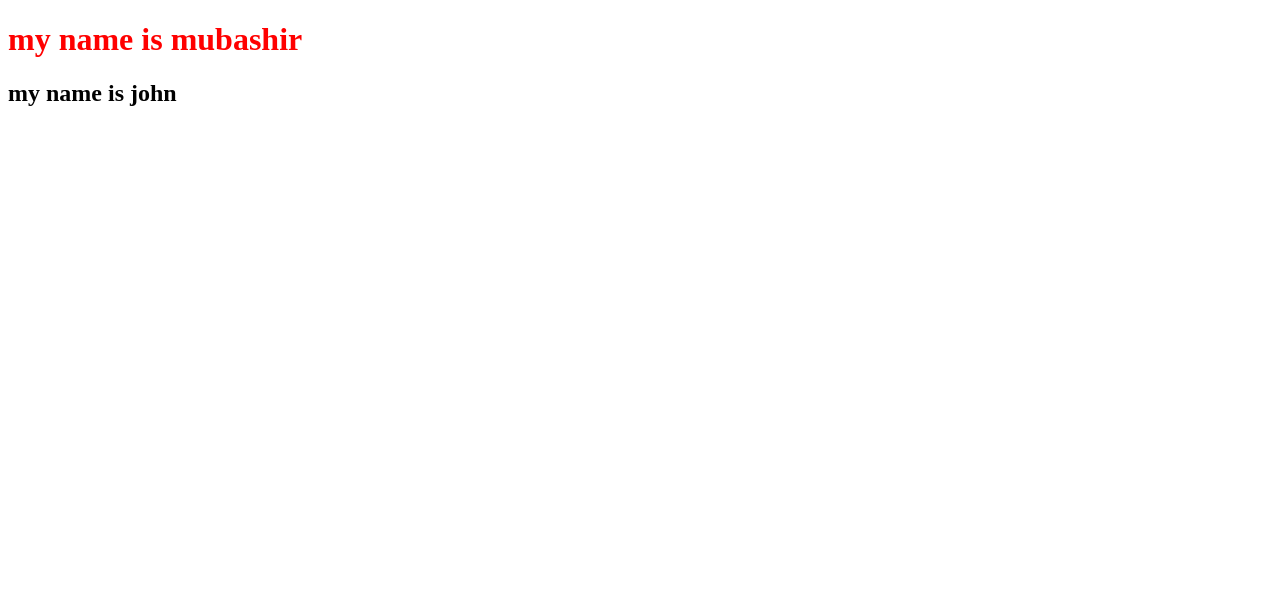
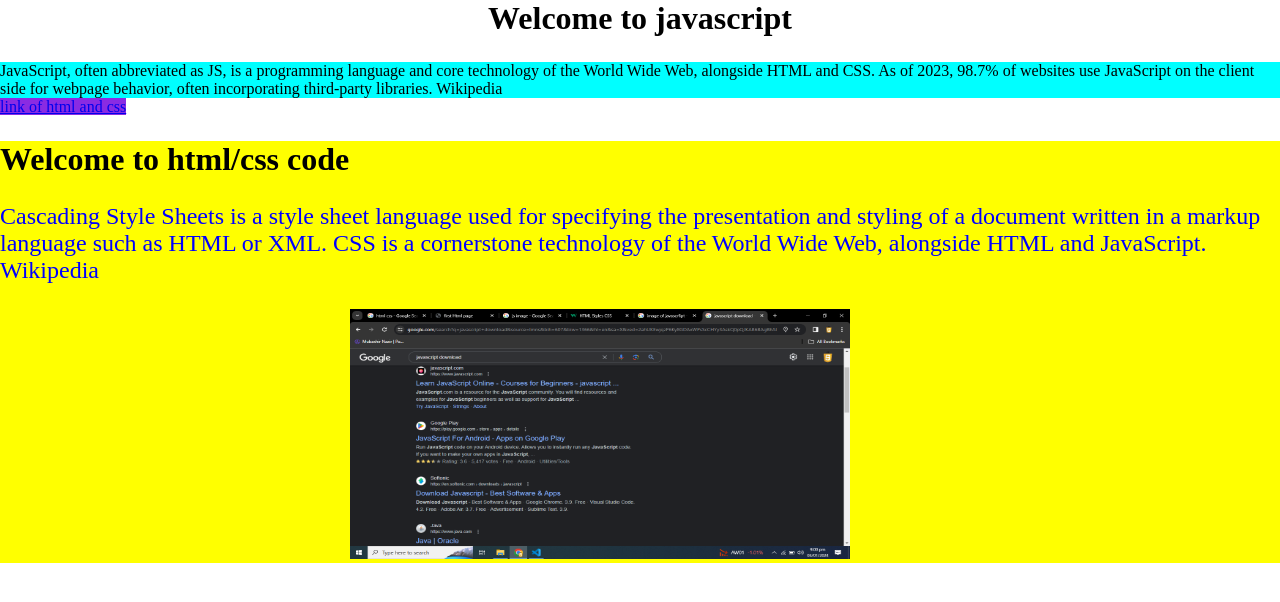
Before and after one commit to mubashirnazir42/practiceMore, a plain HTML site: page index.html in a window 1280 px wide. Drawn offline with Linux system fonts and the light colour scheme.

Commit message:
changed!

```diff
--- a/Style.css
+++ b/Style.css
@@ -1,3 +1,43 @@
-h1{
-    color: red;
+*{
+    margin:0%;
+    padding:0%;
+    box-sizing: border-box;
 }
+
+.center{
+text-align: center;
+margin-bottom: 25px;
+}
+
+.third{
+    background-color: blueviolet;
+    margin-bottom: 25px;
+    padding: auto;
+
+}
+
+#background-color{
+    background-color: aqua;
+}
+
+#image-css{
+    width:500px;
+    height:250px;
+    margin-left: 350px;
+
+
+}
+
+.center-tt{
+    background-color: yellow;
+}
+.center-tt h1{
+    margin-top: 25px;
+    margin-bottom: 25px;
+}
+
+.center-tt p{
+    color: blue;
+    font-size: x-large;
+    margin-bottom: 25px;
+}
--- a/index.html
+++ b/index.html
@@ -3,16 +3,22 @@
 <head>
     <meta charset="UTF-8">
     <meta name="viewport" content="width=device-width, initial-scale=1.0">
-    <title>Document</title>
-    <link rel="stylesheet" href="style.css">
-    <script src="script.js"></script>
-
+    <title>first Html page</title>
+    <Link rel="stylesheet" href="Style.css">
+        <script src="script.js"></script>
 
 </head>
 <body>
-    <h1>my name is mubashir</h1>
-    <h2>my name is john</h2>
+
+    <h1 class="center">Welcome to javascript</h1>
+    <p id="background-color">JavaScript, often abbreviated as JS, is a programming language and core technology of the World Wide Web, alongside HTML and CSS. As of 2023, 98.7% of websites use JavaScript on the client side for webpage behavior, often incorporating third-party libraries. Wikipedia</p>
+    <a class="third" href="https://www.w3schools.com/html/html_css.asp"> link of html and css</a>
 
 
+    <div class="center-tt">
+    <h1 >Welcome to html/css code</h1>
+    <p>Cascading Style Sheets is a style sheet language used for specifying the presentation and styling of a document written in a markup language such as HTML or XML. CSS is a cornerstone technology of the World Wide Web, alongside HTML and JavaScript. Wikipedia</p>
+    <img id="image-css" src="jv.png"/>
+</div>
 </body>
 </html>
```
Also changed, not shown: jv.png (added).
